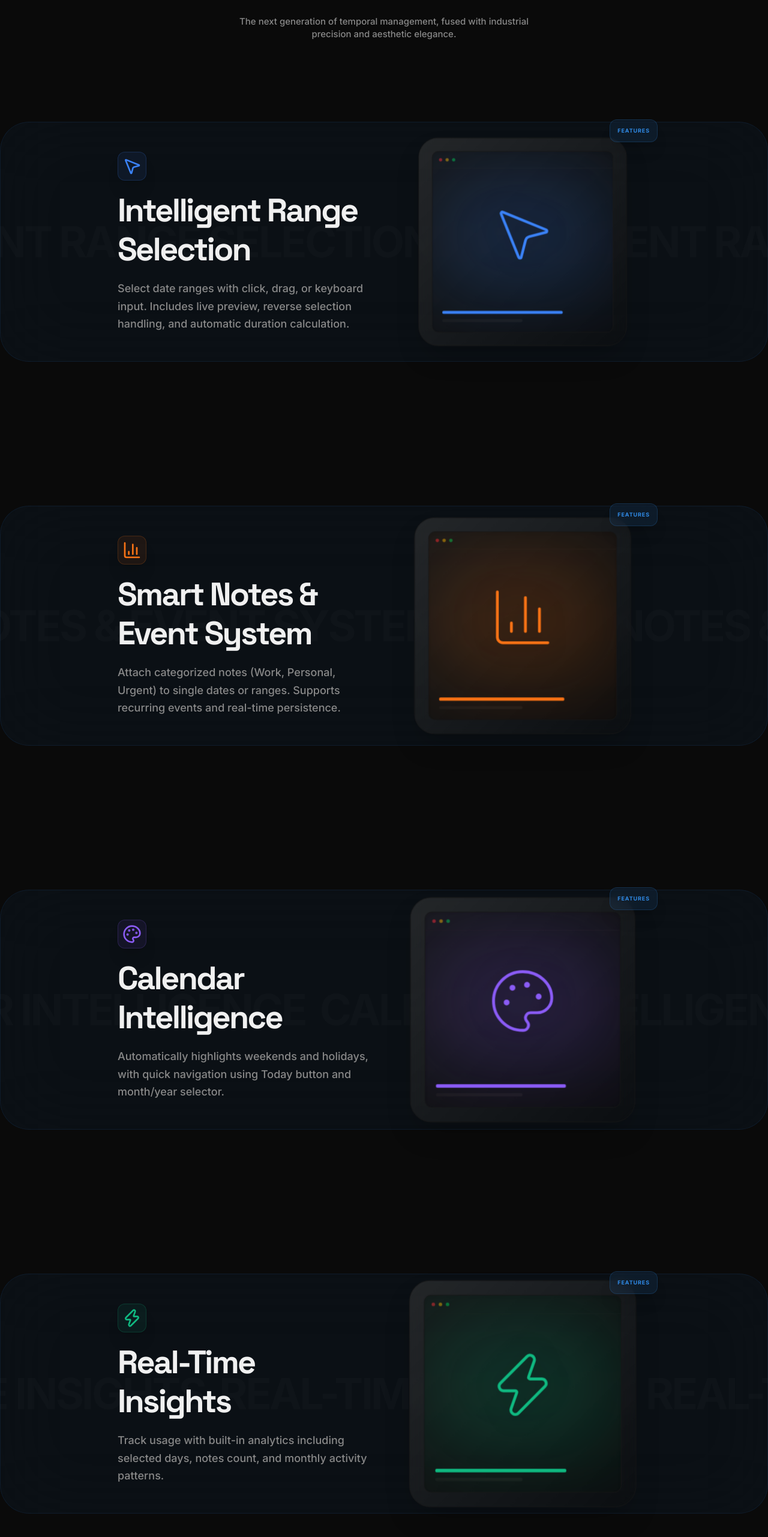
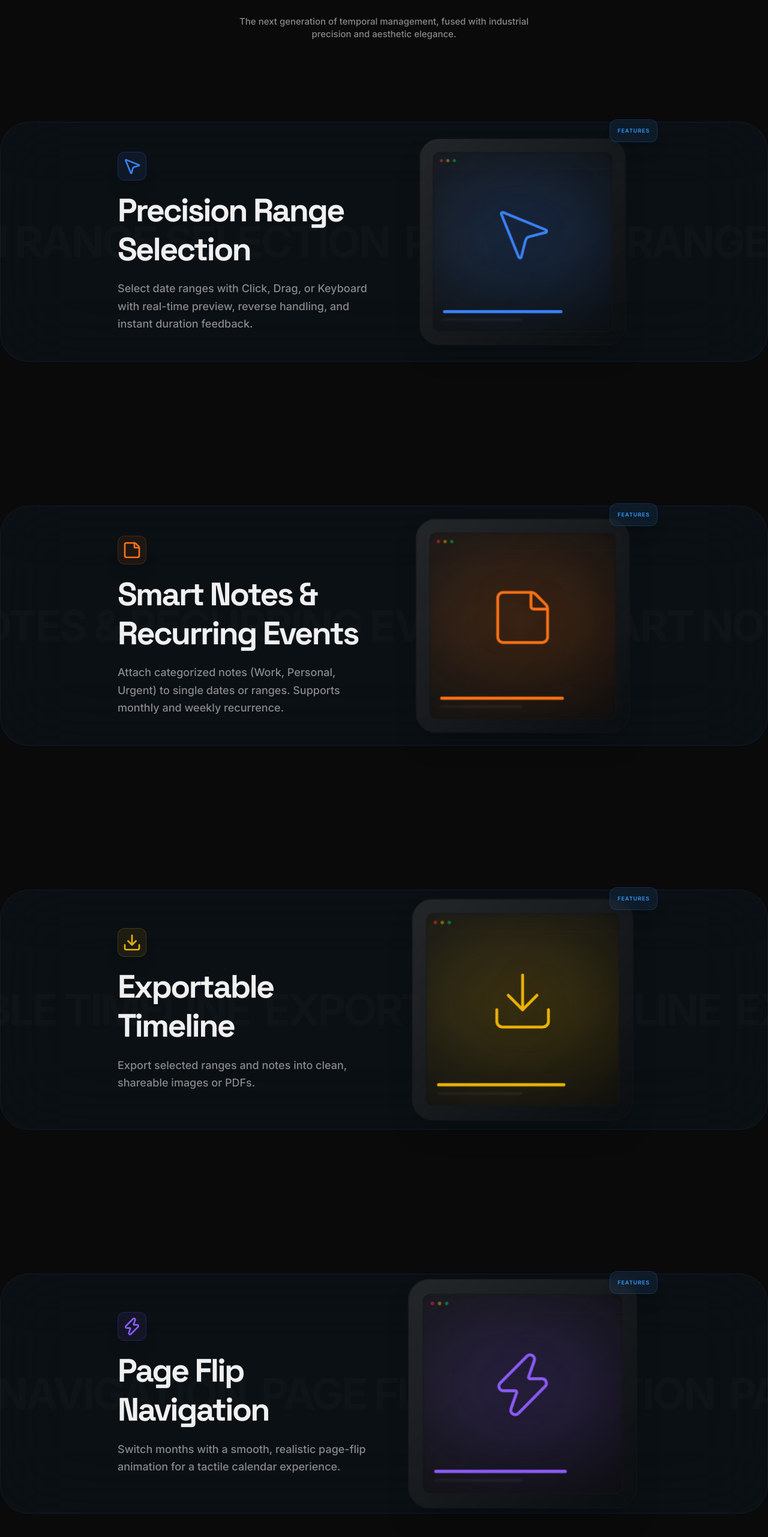
Before and after one commit to yashita13/tuf-interactive-calendar, a Next.js app: page / in a window 1280 px wide. Shown: the part 1210-3772 px from the top of the page at 60% size. Built offline with nearby package versions, Linux system fonts and the light colour scheme.

Commit message:
added all prominent fetaures

```diff
--- a/components/sections/Features.tsx
+++ b/components/sections/Features.tsx
@@ -5,10 +5,11 @@ import { useRef } from "react";
 import {
   Settings,
   MousePointer2,
-  BarChart3,
-  Palette,
+  StickyNote,
   Zap,
-  LucideIcon
+  LucideIcon,
+  Download,
+  BarChart3
 } from "lucide-react";
 
 interface Feature {
@@ -21,26 +22,32 @@ interface Feature {
 const features: Feature[] = [
   {
     icon: MousePointer2,
-    title: "Intelligent Range Selection",
-    description: "Select date ranges with click, drag, or keyboard input. Includes live preview, reverse selection handling, and automatic duration calculation.",
+    title: "Precision Range Selection",
+    description: "Select date ranges with Click, Drag, or Keyboard with real-time preview, reverse handling, and instant duration feedback.",
     color: "#3b82f6" // accent-blue
   },
   {
-    icon: BarChart3,
-    title: "Smart Notes & Event System",
-    description: "Attach categorized notes (Work, Personal, Urgent) to single dates or ranges. Supports recurring events and real-time persistence.",
+    icon: StickyNote,
+    title: "Smart Notes & Recurring Events",
+    description: "Attach categorized notes (Work, Personal, Urgent) to single dates or ranges. Supports monthly and weekly recurrence.",
     color: "#f97316" // orange-500
   },
   {
-    icon: Palette,
-    title: "Calendar Intelligence",
-    description: "Automatically highlights weekends and holidays, with quick navigation using Today button and month/year selector.",
+    icon: Download,
+    title: "Exportable Timeline",
+    description: "Export selected ranges and notes into clean, shareable images or PDFs.",
+    color: "#eab308" // yellow-500
+  },
+  {
+    icon: Zap,
+    title: "Page Flip Navigation",
+    description: "Switch months with a smooth, realistic page-flip animation for a tactile calendar experience.",
     color: "#8b5cf6" // violet-500
   },
   {
-    icon: Zap,
-    title: "Real-Time Insights",
-    description: "Track usage with built-in analytics including selected days, notes count, and monthly activity patterns.",
+    icon: BarChart3,
+    title: "Fluid Interaction System",
+    description: "Experience smooth micro-interactions including drag selection, hover previews, and animated range transitions.",
     color: "#10b981" // emerald-500
   }
 ];
```
